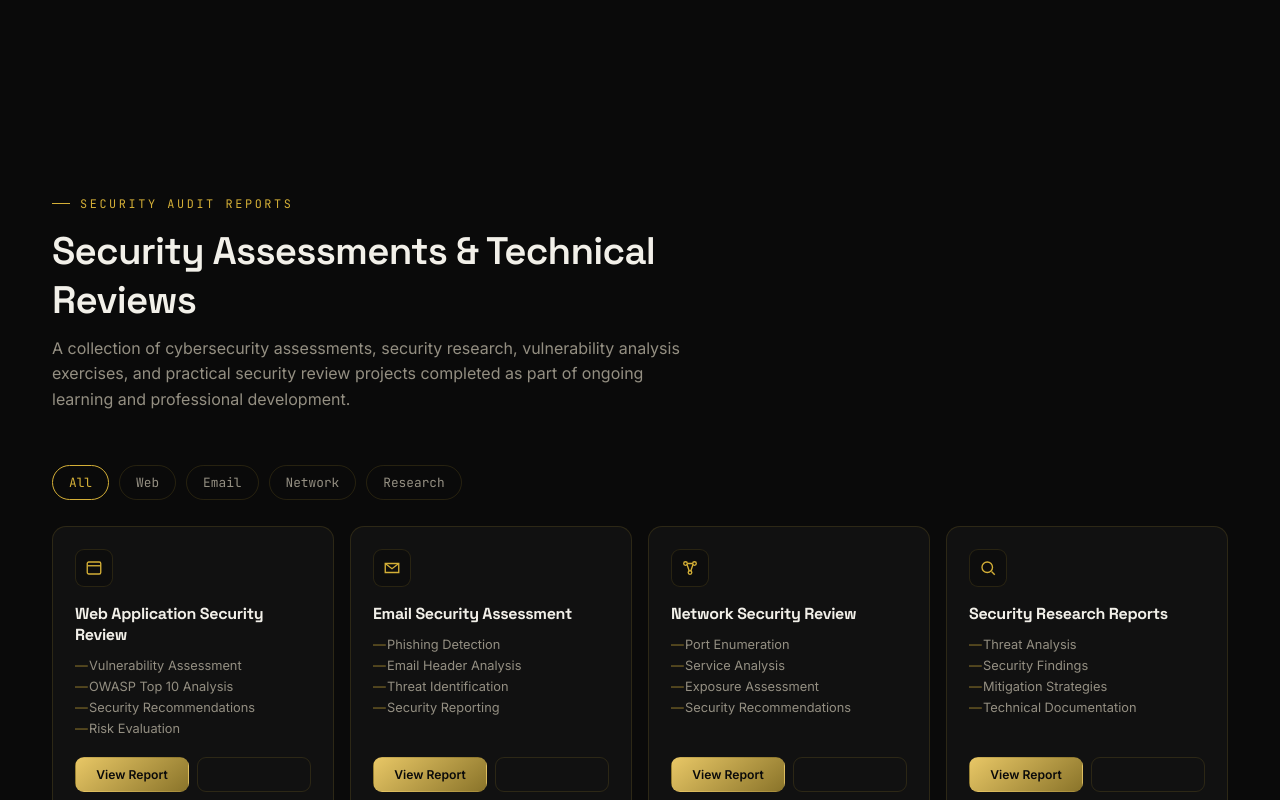
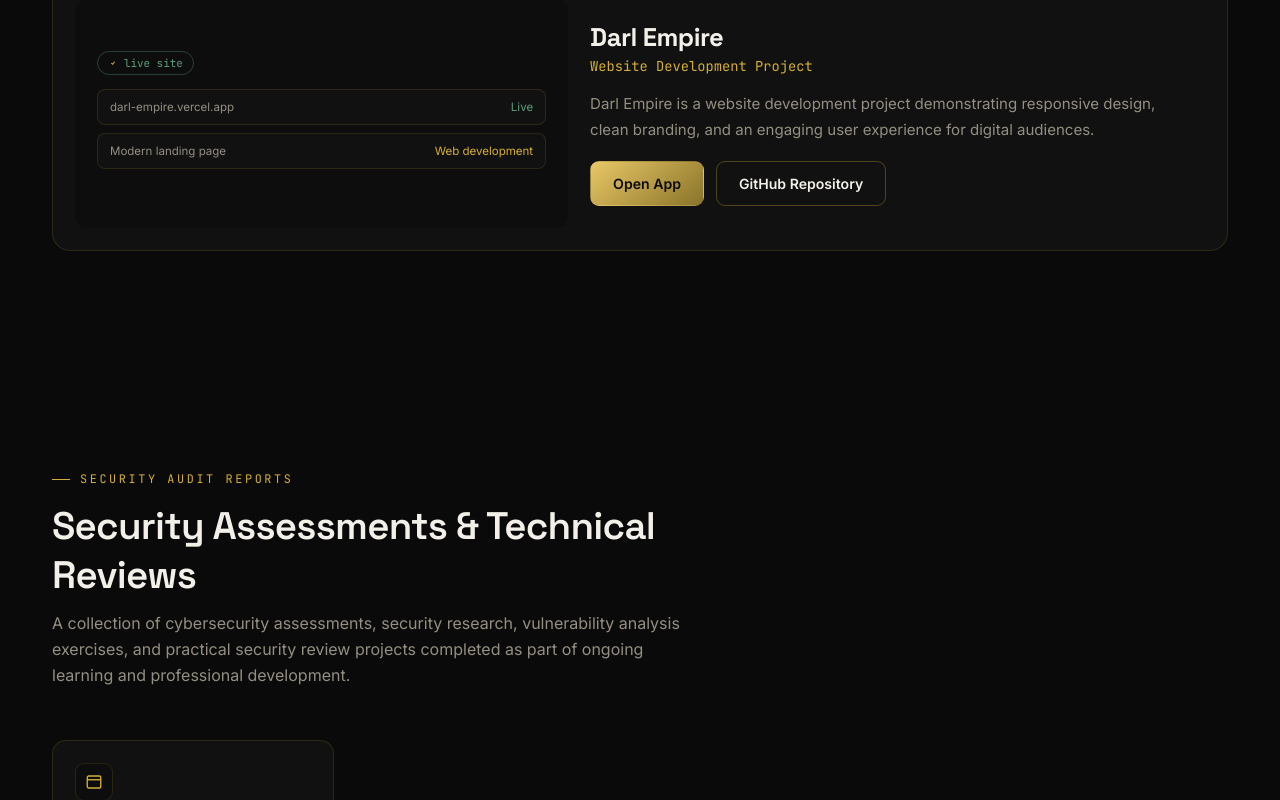
Before and after one commit to cybercalebx/Caleb-Portfolio-, a Next.js app: page / in a window 1280 px wide. Shown: the part 3740-4540 px from the top of the page. Built offline with nearby package versions, Linux system fonts and the light colour scheme.

Commit message:
Update portfolio content, add audit report PDF, and link new projects

```diff
--- a/app/page.tsx
+++ b/app/page.tsx
@@ -204,8 +204,24 @@
           <li><svg viewBox="0 0 24 24"><path d="m5 12 5 5 9-10"/></svg>Security Risk Reporting</li>
         </ul>
         <div class="btn-row">
-          <a href="#" class="btn btn-gold">View Case Study <svg viewBox="0 0 24 24"><path d="M5 12h14M13 6l6 6-6 6"/></svg></a>
-          <a href="#" class="btn btn-outline">GitHub Repository</a>
+          <a href="https://apa-shield.vercel.app" class="btn btn-gold" target="_blank" rel="noreferrer">Open App</a>
+          <a href="https://github.com/cybercalebx/Apa-shield-" class="btn btn-outline" target="_blank" rel="noreferrer">GitHub Repository</a>
+        </div>
+      </div>
+    </div>
+    <div class="project-card reveal">
+      <div class="project-mock">
+        <div class="tag mono"><svg width="10" height="10" viewBox="0 0 24 24" style="stroke:var(--gold);fill:none;stroke-width:2.5"><path d="m8 12 3 3 5-6"/></svg>live site</div>
+        <div class="fake-row"><span>darl-empire.vercel.app</span><span style="color:var(--safe)">Live</span></div>
+        <div class="fake-row"><span>Modern landing page</span><span style="color:var(--gold)">Web development</span></div>
+      </div>
+      <div class="project-body">
+        <h3>Darl Empire</h3>
+        <div class="sub">Website Development Project</div>
+        <p>Darl Empire is a website development project demonstrating responsive design, clean branding, and an engaging user experience for digital audiences.</p>
+        <div class="btn-row">
+          <a href="https://darl-empire.vercel.app" class="btn btn-gold" target="_blank" rel="noreferrer">Open App</a>
+          <a href="https://github.com/cybercalebx/Darl--empire-" class="btn btn-outline" target="_blank" rel="noreferrer">GitHub Repository</a>
         </div>
       </div>
     </div>
@@ -220,37 +236,12 @@
       <h2>Security Assessments &amp; Technical Reviews</h2>
       <p>A collection of cybersecurity assessments, security research, vulnerability analysis exercises, and practical security review projects completed as part of ongoing learning and professional development.</p>
     </div>
-    <div class="filter-row mono">
-      <button class="pill active" data-filter="all">All</button>
-      <button class="pill" data-filter="web">Web</button>
-      <button class="pill" data-filter="email">Email</button>
-      <button class="pill" data-filter="network">Network</button>
-      <button class="pill" data-filter="research">Research</button>
-    </div>
     <div class="grid-4" id="reportGrid">
       <div class="report-card reveal" data-cat="web">
         <div class="report-icon"><svg viewBox="0 0 24 24"><rect x="3" y="4" width="18" height="16" rx="2"/><path d="M3 9h18"/></svg></div>
         <h4>Web Application Security Review</h4>
         <ul><li>Vulnerability Assessment</li><li>OWASP Top 10 Analysis</li><li>Security Recommendations</li><li>Risk Evaluation</li></ul>
-        <div class="report-actions"><a href="#" class="btn btn-gold">View Report</a><a href="#" class="btn btn-ghost"><svg viewBox="0 0 24 24" width="13" height="13"><path d="M12 3v12M7 10l5 5 5-5M5 21h14"/></svg></a></div>
-      </div>
-      <div class="report-card reveal" data-cat="email">
-        <div class="report-icon"><svg viewBox="0 0 24 24"><path d="M3 6h18v12H3z"/><path d="m3 6 9 7 9-7"/></svg></div>
-        <h4>Email Security Assessment</h4>
-        <ul><li>Phishing Detection</li><li>Email Header Analysis</li><li>Threat Identification</li><li>Security Reporting</li></ul>
-        <div class="report-actions"><a href="#" class="btn btn-gold">View Report</a><a href="#" class="btn btn-ghost"><svg viewBox="0 0 24 24" width="13" height="13"><path d="M12 3v12M7 10l5 5 5-5M5 21h14"/></svg></a></div>
-      </div>
-      <div class="report-card reveal" data-cat="network">
-        <div class="report-icon"><svg viewBox="0 0 24 24"><circle cx="6" cy="6" r="2.4"/><circle cx="18" cy="6" r="2.4"/><circle cx="12" cy="18" r="2.4"/><path d="M8 7.3 11 16M16 7.3 13 16M8.4 6h7.2"/></svg></div>
-        <h4>Network Security Review</h4>
-        <ul><li>Port Enumeration</li><li>Service Analysis</li><li>Exposure Assessment</li><li>Security Recommendations</li></ul>
-        <div class="report-actions"><a href="#" class="btn btn-gold">View Report</a><a href="#" class="btn btn-ghost"><svg viewBox="0 0 24 24" width="13" height="13"><path d="M12 3v12M7 10l5 5 5-5M5 21h14"/></svg></a></div>
-      </div>
-      <div class="report-card reveal" data-cat="research">
-        <div class="report-icon"><svg viewBox="0 0 24 24"><circle cx="11" cy="11" r="7"/><path d="m21 21-4.3-4.3"/></svg></div>
-        <h4>Security Research Reports</h4>
-        <ul><li>Threat Analysis</li><li>Security Findings</li><li>Mitigation Strategies</li><li>Technical Documentation</li></ul>
-        <div class="report-actions"><a href="#" class="btn btn-gold">View Report</a><a href="#" class="btn btn-ghost"><svg viewBox="0 0 24 24" width="13" height="13"><path d="M12 3v12M7 10l5 5 5-5M5 21h14"/></svg></a></div>
+        <div class="report-actions"><a href="/Cybersecurity_Audit_Report_Pro.pdf" class="btn btn-gold" target="_blank" rel="noreferrer">View Report</a><a href="https://github.com/cybercalebx/Apa-shield-" class="btn btn-ghost" target="_blank" rel="noreferrer"><svg viewBox="0 0 24 24" width="13" height="13"><path d="M12 3v12M7 10l5 5 5-5M5 21h14"/></svg></a></div>
       </div>
     </div>
   </div>
@@ -312,7 +303,7 @@
     <div class="edu-grid">
       <div class="edu-card reveal" style="grid-column:1/-1;">
         <svg viewBox="0 0 24 24"><path d="M22 10 12 5 2 10l10 5 10-5z"/><path d="M6 12v5c0 1.5 3 3 6 3s6-1.5 6-3v-5"/></svg>
-        <div><h5>B.Sc. Computer Science (In View)</h5><span>Formal degree in progress</span></div>
+        <div><h5>TS Academy Certification (In Progress)</h5><span>Cybersecurity certification in progress</span></div>
       </div>
       <div class="edu-card reveal"><svg viewBox="0 0 24 24"><path d="M12 2 4 5v6c0 5 3.4 8.7 8 9.9 4.6-1.2 8-4.9 8-9.9V5l-8-3z"/></svg><div><h5>Google Cybersecurity Professional Certificate</h5><span>Continuous learning</span></div></div>
       <div class="edu-card reveal"><svg viewBox="0 0 24 24"><path d="M13 2 3 14h7l-1 8 10-12h-7l1-8z"/></svg><div><h5>TryHackMe Learning Paths</h5><span>Continuous learning</span></div></div>
@@ -367,8 +358,8 @@
           <div><b>Location</b>Nigeria</div>
         </div>
         <div class="social-row">
-          <a class="social-btn" href="#" aria-label="LinkedIn"><svg viewBox="0 0 24 24"><rect x="3" y="3" width="18" height="18" rx="2"/><path d="M7 10v7M7 7v.01M12 17v-4.5c0-1.4 1-2.5 2.5-2.5S17 11.1 17 12.5V17"/></svg></a>
-          <a class="social-btn" href="#" aria-label="GitHub"><svg viewBox="0 0 24 24"><path d="M12 2a10 10 0 0 0-3.2 19.5c.5.1.7-.2.7-.5v-1.7c-2.8.6-3.4-1.2-3.4-1.2-.4-1.1-1-1.4-1-1.4-.9-.6.1-.6.1-.6 1 .1 1.5 1 1.5 1 .9 1.5 2.3 1.1 2.9.8.1-.7.4-1.1.6-1.4-2.3-.3-4.6-1.1-4.6-5 0-1.1.4-2 1-2.7-.1-.3-.5-1.3.1-2.7 0 0 .8-.3 2.7 1a9.4 9.4 0 0 1 5 0c1.9-1.3 2.7-1 2.7-1 .6 1.4.2 2.4.1 2.7.6.7 1 1.6 1 2.7 0 3.9-2.3 4.7-4.6 5 .4.3.7.9.7 1.9v2.8c0 .3.2.6.7.5A10 10 0 0 0 12 2z"/></svg></a>
+          <a class="social-btn" href="https://www.linkedin.com/in/caleb-andrew-omojowo-160a85295" target="_blank" rel="noreferrer" aria-label="LinkedIn"><svg viewBox="0 0 24 24"><rect x="3" y="3" width="18" height="18" rx="2"/><path d="M7 10v7M7 7v.01M12 17v-4.5c0-1.4 1-2.5 2.5-2.5S17 11.1 17 12.5V17"/></svg></a>
+          <a class="social-btn" href="https://github.com/cybercalebx" target="_blank" rel="noreferrer" aria-label="GitHub"><svg viewBox="0 0 24 24"><path d="M12 2a10 10 0 0 0-3.2 19.5c.5.1.7-.2.7-.5v-1.7c-2.8.6-3.4-1.2-3.4-1.2-.4-1.1-1-1.4-1-1.4-.9-.6.1-.6.1-.6 1 .1 1.5 1 1.5 1 .9 1.5 2.3 1.1 2.9.8.1-.7.4-1.1.6-1.4-2.3-.3-4.6-1.1-4.6-5 0-1.1.4-2 1-2.7-.1-.3-.5-1.3.1-2.7 0 0 .8-.3 2.7 1a9.4 9.4 0 0 1 5 0c1.9-1.3 2.7-1 2.7-1 .6 1.4.2 2.4.1 2.7.6.7 1 1.6 1 2.7 0 3.9-2.3 4.7-4.6 5 .4.3.7.9.7 1.9v2.8c0 .3.2.6.7.5A10 10 0 0 0 12 2z"/></svg></a>
           <a class="social-btn" href="mailto:Andrewcaleb608@gmail.com" aria-label="Email"><svg viewBox="0 0 24 24"><path d="M3 6h18v12H3z"/><path d="m3 6 9 7 9-7"/></svg></a>
         </div>
       </div>
@@ -400,19 +391,17 @@
 
 export default function Home() {
   useEffect(() => {
-
-// loader
     const hideLoader = () => {
       const loaderEl = document.getElementById('loader');
       if (loaderEl) setTimeout(() => loaderEl.classList.add('hide'), 500);
     };
+
     if (document.readyState === 'complete') {
       hideLoader();
     } else {
       window.addEventListener('load', hideLoader);
     }
 
-// theme toggle
     const themeToggle = document.getElementById('themeToggle');
     if (themeToggle) {
       themeToggle.addEventListener('click', () => {
@@ -421,7 +410,6 @@
       });
     }
 
-// mobile nav
     const burger = document.getElementById('burger');
     const mobileNav = document.getElementById('mobileNav');
     if (burger && mobileNav) {
@@ -429,48 +417,50 @@
       mobileNav.querySelectorAll('a').forEach((a) => a.addEventListener('click', () => mobileNav.classList.remove('open')));
     }
 
-// scroll progress + back to top + active nav
     const progress = document.getElementById('progress');
     const toTop = document.getElementById('toTop');
-const navA = document.querySelectorAll<HTMLAnchorElement>('.nav-links a');
+    const navA = document.querySelectorAll('.nav-links a');
     const sections = Array.from(document.querySelectorAll<HTMLElement>('section[id]'));
-window.addEventListener('scroll', () => {
+
+    const handleScroll = () => {
+      if (!progress || !toTop) return;
       const h = document.documentElement;
-  const scrolled = (h.scrollTop) / (h.scrollHeight - h.clientHeight) * 100;
-  if (progress) progress.style.width = scrolled + '%';
-  if (toTop) toTop.classList.toggle('show', h.scrollTop > 500);
+      const scrolled = (h.scrollTop / (h.scrollHeight - h.clientHeight)) * 100;
+      progress.style.width = scrolled + '%';
+      toTop.classList.toggle('show', h.scrollTop > 500);
 
       let current = '';
       sections.forEach((s) => {
         if (h.scrollTop >= s.offsetTop - 140) current = s.id;
       });
       navA.forEach((a) => a.classList.toggle('active', a.getAttribute('href') === '#' + current));
-});
+    };
+
+    window.addEventListener('scroll', handleScroll);
     if (toTop) {
       toTop.addEventListener('click', () => window.scrollTo({ top: 0, behavior: 'smooth' }));
     }
 
-// reveal on scroll
     const io = new IntersectionObserver(
       (entries) => {
         entries.forEach((e) => {
           if (e.isIntersecting) {
-        (e.target as HTMLElement).classList.add('in');
-        io.unobserve(e.target);
+            const target = e.target as HTMLElement;
+            target.classList.add('in');
+            io.unobserve(target);
           }
         });
       },
       { threshold: 0.15 }
     );
-document.querySelectorAll<HTMLElement>('.reveal').forEach((el) => io.observe(el));
+    document.querySelectorAll('.reveal').forEach((el) => io.observe(el));
 
-// animated stat counters
     const statIO = new IntersectionObserver(
       (entries) => {
         entries.forEach((e) => {
           if (e.isIntersecting) {
             const el = e.target as HTMLElement;
-        const target = Number(el.dataset.target) || 0;
+            const target = Number(el.dataset.target ?? '0');
             let cur = 0;
             const step = Math.max(1, Math.round(target / 40));
             const t = setInterval(() => {
@@ -487,47 +477,43 @@
       },
       { threshold: 0.4 }
     );
-document.querySelectorAll<HTMLElement>('.stat-num').forEach((el) => statIO.observe(el));
+    document.querySelectorAll('.stat-num').forEach((el) => statIO.observe(el));
 
-// animated skill bars
     const skillIO = new IntersectionObserver(
       (entries) => {
         entries.forEach((e) => {
           if (e.isIntersecting) {
             const row = e.target as HTMLElement;
-        const pct = row.dataset.p;
-        const bar = row.querySelector<HTMLElement>('.bar i');
-        if (pct && bar) {
-          bar.style.width = pct + '%';
-        }
+            const pct = row.dataset.p ?? '0';
+            const bar = row.querySelector('.bar i') as HTMLElement | null;
+            if (bar) bar.style.width = pct + '%';
             skillIO.unobserve(row);
           }
         });
       },
       { threshold: 0.3 }
     );
-document.querySelectorAll<HTMLElement>('.skill-row').forEach((el) => skillIO.observe(el));
+    document.querySelectorAll('.skill-row').forEach((el) => skillIO.observe(el));
 
-// report filter
     document.querySelectorAll<HTMLElement>('.pill').forEach((btn) => {
       btn.addEventListener('click', () => {
         document.querySelectorAll<HTMLElement>('.pill').forEach((p) => p.classList.remove('active'));
         btn.classList.add('active');
         const f = btn.dataset.filter;
-    document.querySelectorAll<HTMLElement>('.report-card').forEach((card) => {
-      card.style.display = f === 'all' || card.dataset.cat === f ? '' : 'none';
+        document.querySelectorAll<HTMLElement>('.report-card').forEach((cardEl) => {
+          cardEl.style.display = f === 'all' || cardEl.dataset.cat === f ? '' : 'none';
         });
       });
     });
 
-// terminal typing animation
     const termLines = [
       { p: 'whoami', v: 'Caleb Andrew Omojowo' },
       { p: 'role', v: 'Cybersecurity Analyst\nWeb Developer' },
       { p: 'focus', v: 'Security\nInnovation\nContinuous Learning' },
-  { p: 'mission', v: 'Secure systems.\nBuild solutions.\nCreate impact.' }
+      { p: 'mission', v: 'Secure systems.\nBuild solutions.\nCreate impact.' },
     ];
-const termBody = document.getElementById('termBody') as HTMLDivElement | null;
+    const termBody = document.getElementById('termBody');
+
     async function typeTerminal() {
       if (!termBody) return;
       termBody.innerHTML = '';
@@ -552,27 +538,23 @@
       await new Promise((r) => setTimeout(r, 2600));
       typeTerminal();
     }
-if (termBody) typeTerminal();
+    typeTerminal();
 
-// contact form (preview only)
-const form = document.getElementById('contactForm') as HTMLFormElement | null;
-const toast = document.getElementById('toast') as HTMLElement | null;
-const toastMsg = document.getElementById('toastMsg') as HTMLElement | null;
+    const form = document.getElementById('contactForm');
+    const toast = document.getElementById('toast');
+    const toastMsg = document.getElementById('toastMsg');
+
     if (form && toast && toastMsg) {
       form.addEventListener('submit', (e) => {
         e.preventDefault();
         toastMsg.textContent = 'Message ready — connect a backend to actually send it.';
         toast.classList.add('show');
         setTimeout(() => toast.classList.remove('show'), 3200);
-    form.reset();
+        (form as HTMLFormElement).reset();
       });
     }
 
-// CV buttons (no file attached yet)
-const cvButtons = [
-  document.getElementById('cvBtn'),
-  document.getElementById('cvBtn2')
-] as Array<HTMLAnchorElement | null>;
+    const cvButtons = [document.getElementById('cvBtn'), document.getElementById('cvBtn2')];
     cvButtons.forEach((btn) => {
       if (!btn || !toast || !toastMsg) return;
       btn.addEventListener('click', (e) => {
@@ -583,6 +565,10 @@
       });
     });
 
+    return () => {
+      window.removeEventListener('scroll', handleScroll);
+      window.removeEventListener('load', hideLoader);
+    };
   }, []);
 
   return <div dangerouslySetInnerHTML={{ __html: BODY_HTML }} />;
```
Also changed, not shown: tsconfig.json (+26 -6 lines), 1 other file (tests, documents, lock files or other folders). Lines whose indentation alone changed are shown as unchanged.
